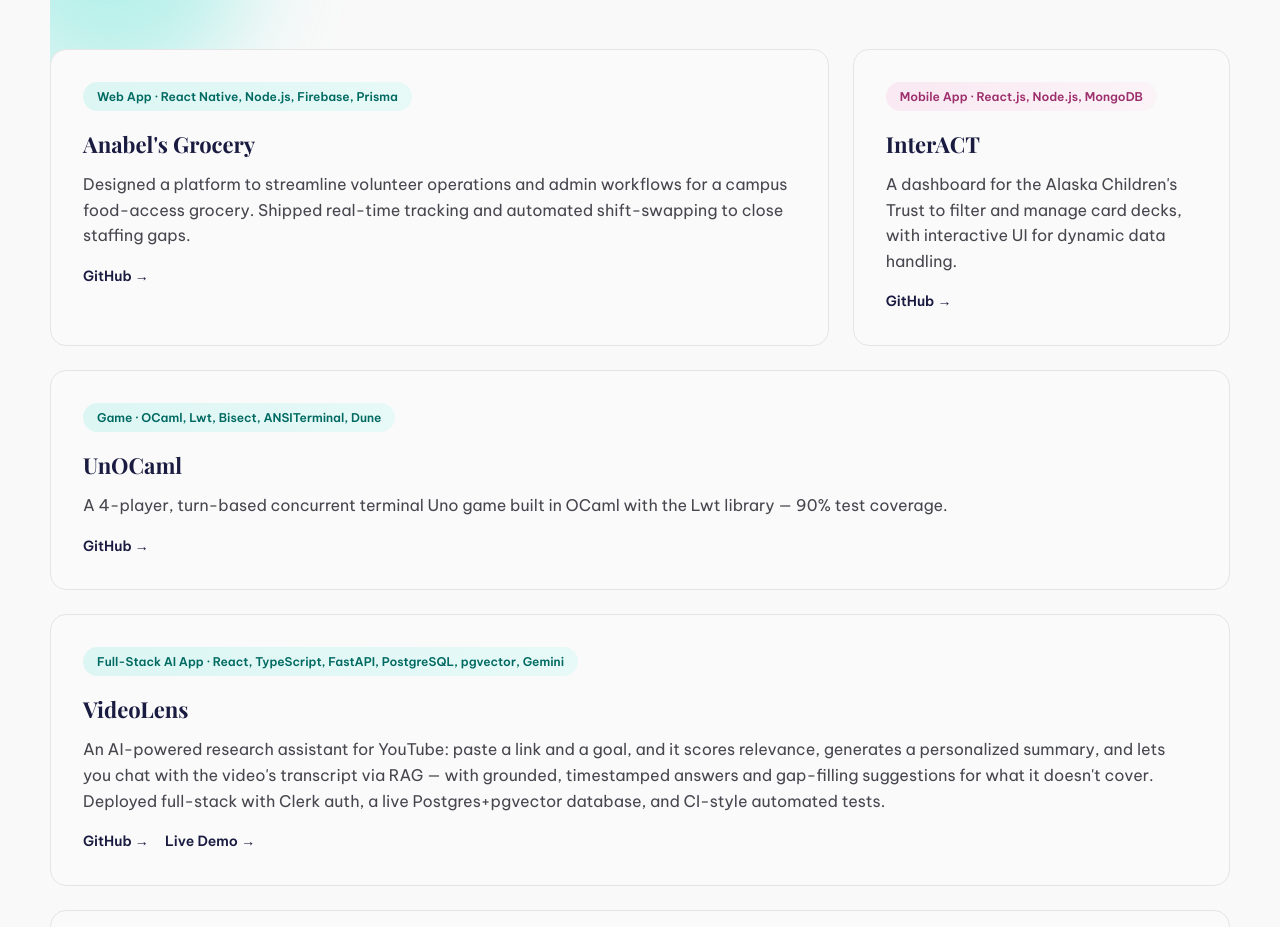
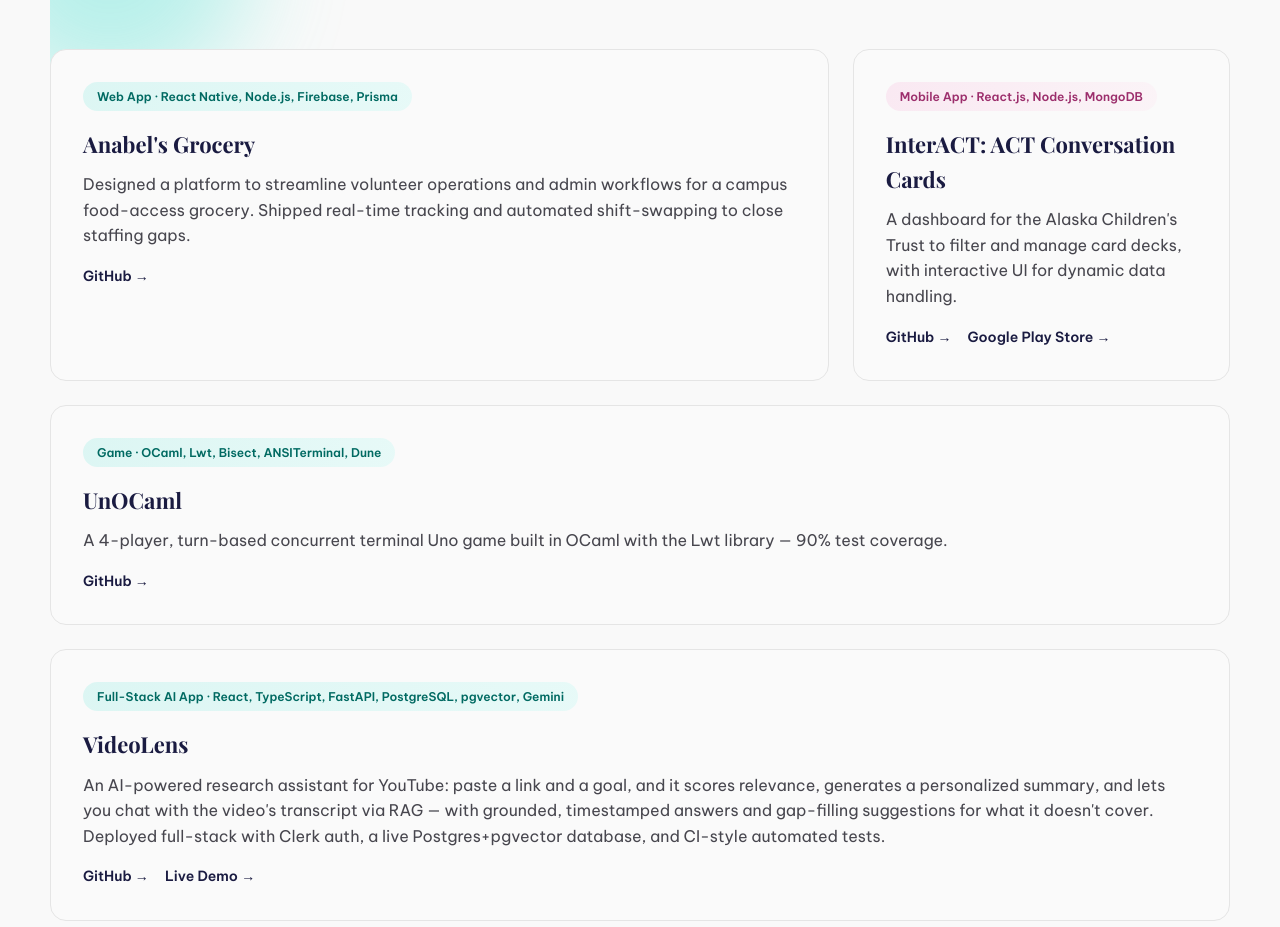
Before and after one commit to nalini2080/nalini2080.github.io, a plain HTML site: page index.html in a window 1280 px wide. Shown: the part 940-1867 px from the top of the page. Drawn offline with nearby package versions, Linux system fonts and the light colour scheme.

Commit message:
Update InterACT project title and add Play Store link

```diff
--- a/index.html
+++ b/index.html
@@ -89,15 +89,23 @@
           </div>
         </div>
 
+
         <div class="card col-span-4">
           <span class="tag pink">Mobile App &middot; React.js, Node.js, MongoDB</span>
-          <h3>InterACT</h3>
+          <h3>InterACT: ACT Conversation Cards</h3>
           <p>A dashboard for the Alaska Children's Trust to filter and manage card decks, with interactive UI for
             dynamic data handling.</p>
           <div class="links">
-            <a href="https://github.com/cornellh4i/ACT.git" target="_blank" rel="noopener">GitHub &rarr;</a>
+            <a href="https://github.com/cornellh4i/ACT.git" target="_blank" rel="noopener noreferrer">
+              GitHub &rarr;
+            </a>
+            <a href="https://play.google.com/store/apps/details?id=org.alaskachildrenstrust.act" target="_blank"
+              rel="noopener noreferrer">
+              Google Play Store &rarr;
+            </a>
           </div>
         </div>
+
 
         <div class="card col-span-12">
           <span class="tag">Game &middot; OCaml, Lwt, Bisect, ANSITerminal, Dune</span>
```
